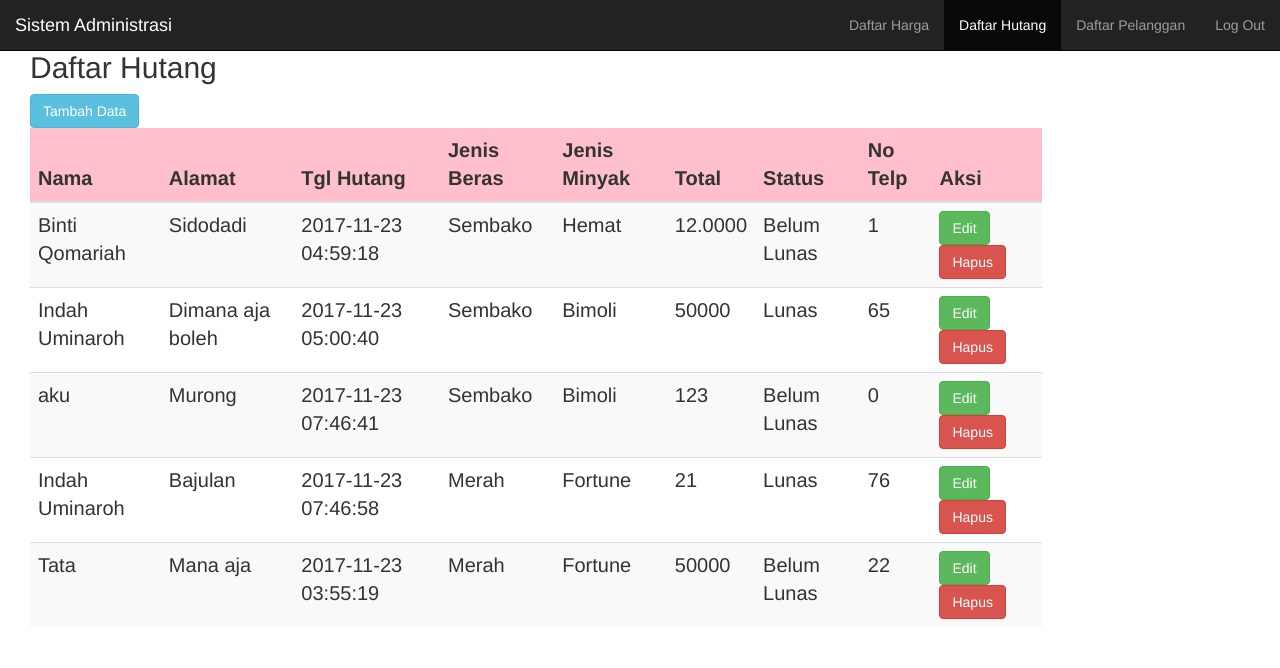
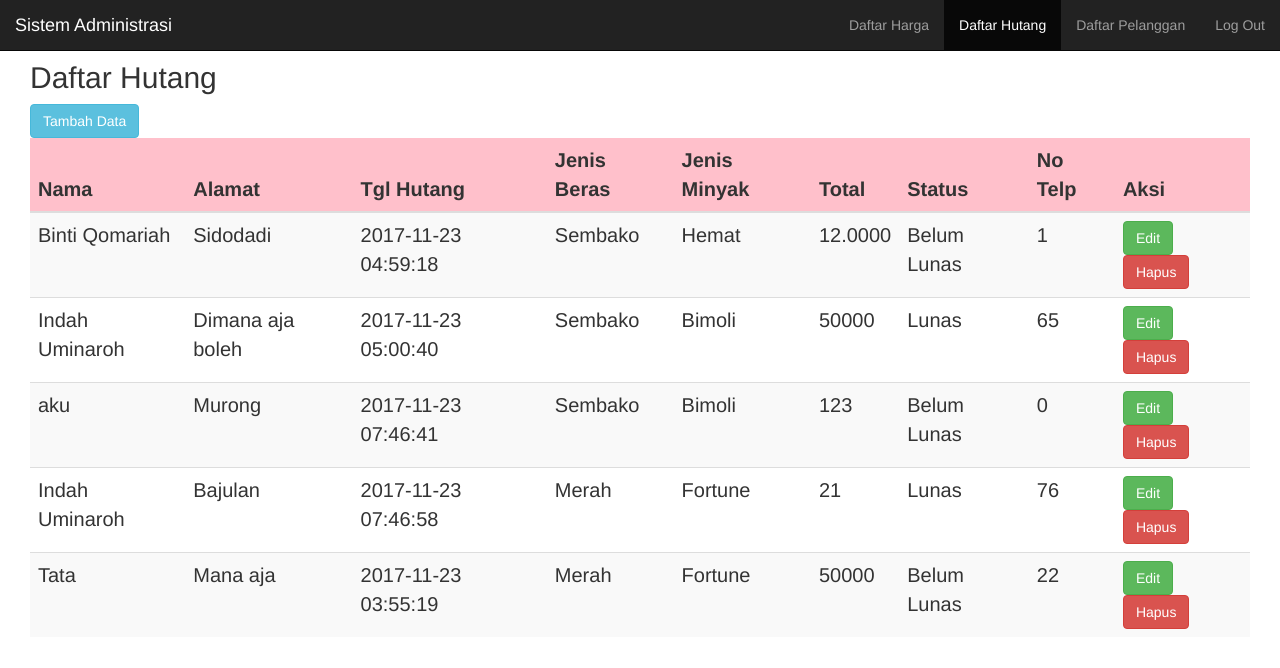
Before and after one commit to indahuminaroh/NoteBon, a PHP site: page / in a window 1280 px wide. Shown: the top 668 px of the page. Run offline with PHP 8.4, Linux system fonts and the light colour scheme; data comes from the database, SQL or seed files in the repository; some libraries are stand-ins or nearby versions.

Commit message:
Editing index.php

```diff
--- a/index.php
+++ b/index.php
@@ -113,7 +113,7 @@
           </ul>
         </div>-->
         <div class="container-fluid">
-        <div class="col-sm-10">
+        <div class="col-sm-12">
           <!--<h1 class="page-header">Dashboard</h1>
 
           <div class="row placeholders">
```
